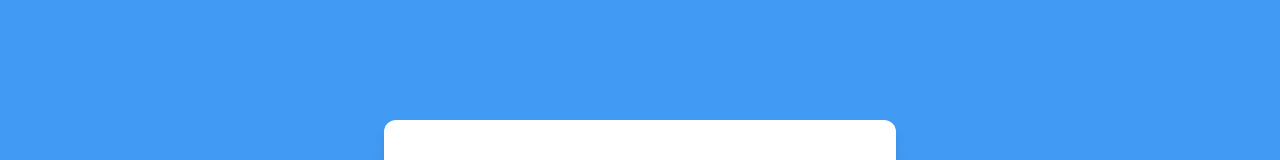
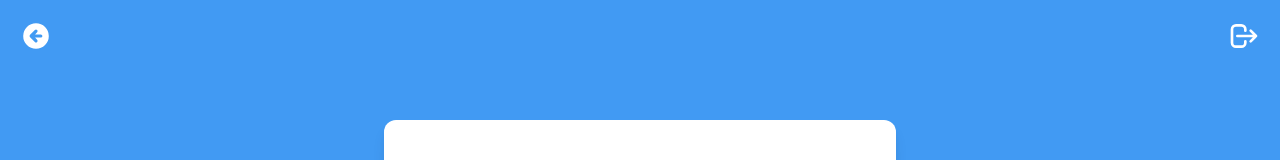
Before and after one commit to izzudin26/UNISLA-KHS, a Vue app in the folder frontend/: page /khs in a window 1280 px wide. Shown: the top 160 px of the page. Built offline with nearby package versions, Linux system fonts and the light colour scheme.

Commit message:
add header button

```diff
--- a/frontend/src/pages/khsSelector.vue
+++ b/frontend/src/pages/khsSelector.vue
@@ -3,6 +3,7 @@
     id="khs"
     class="flex mx-auto justify-self-center container w-screen h-screen justify-center align-middle"
   >
+  <HeaderButton />
     <div
       class="rounded-xl sm:w-full xs:w-full md:w-2/4 lg:w-2/5 transform transition hover:scale-105 h-auto py-10 px-3 flex flex-col bg-white outline-none mx-auto shadow-lg align self-center"
     >
@@ -10,6 +11,7 @@
       <div
         v-for="i in 8"
         :key="i"
+         @click="goTo(i)"
         class="flex flex-row rounded-md hover:text-white hover:bg-blue-500 border-2 hover:border-white border-blue-500 p-2 mt-2 mr-5 ml-5 transition transform hover:scale-105"
       >
         <svg
@@ -26,7 +28,7 @@
             d="M13 9l3 3m0 0l-3 3m3-3H8m13 0a9 9 0 11-18 0 9 9 0 0118 0z"
           />
         </svg>
-        <button @click="goTo(i)" class="block focus:outline-none font-semibold">
+        <button class="block focus:outline-none font-semibold">
           Semester {{ i }}
         </button>
       </div>
```
